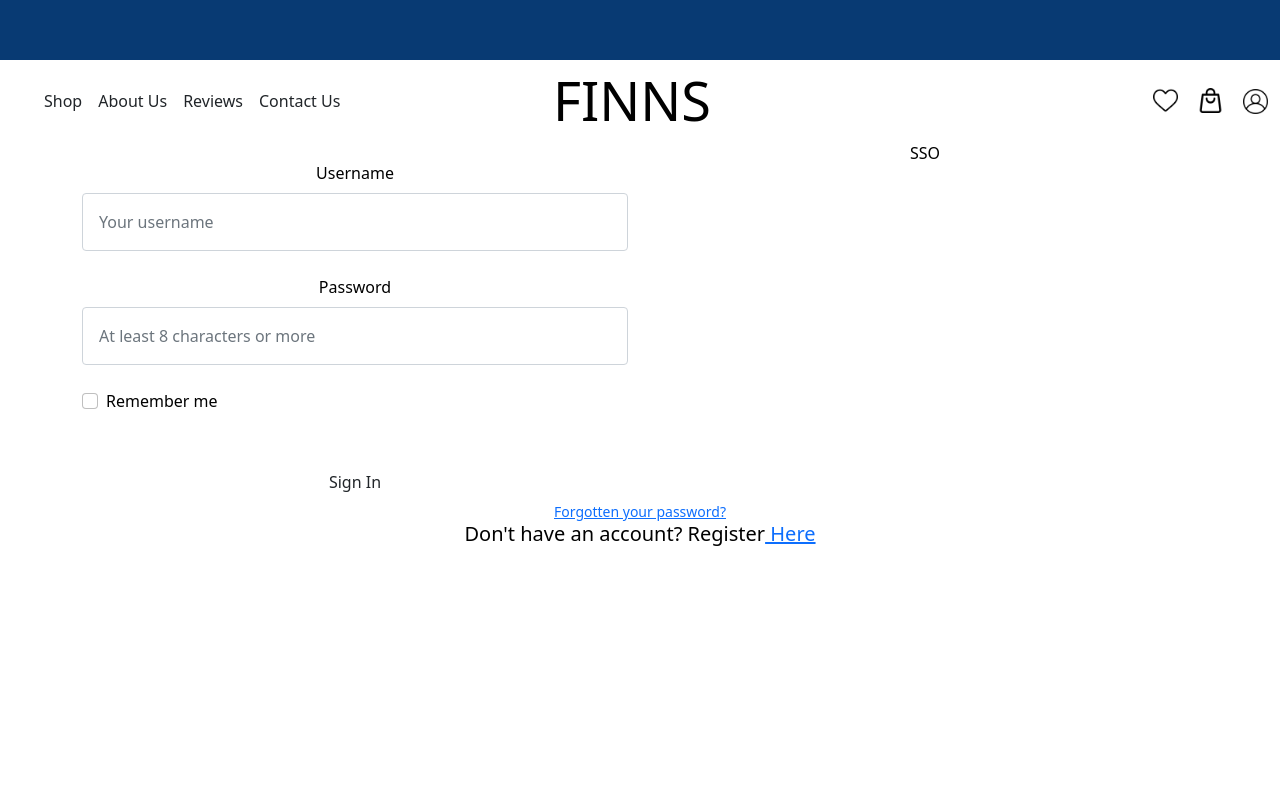
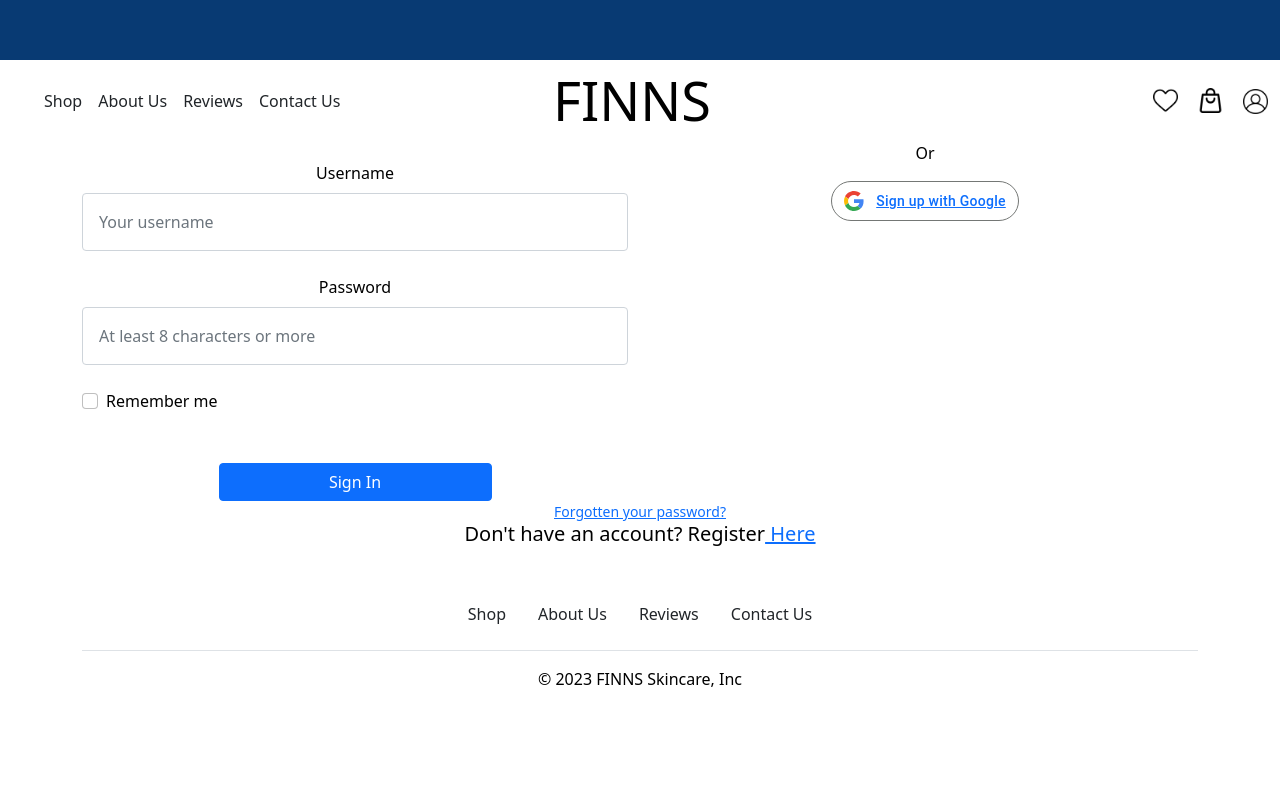
Before and after one commit to Bluiss/pp4-marketplace, a Django app: page /accounts/register/ in a window 1280 px wide. Run offline with Django 4.2, Linux system fonts and the light colour scheme; some libraries are stand-ins or nearby versions.

Commit message:
add footer to base html, styled regsister.html

```diff
--- a/core/urls.py
+++ b/core/urls.py
@@ -29,10 +29,12 @@
     path('accounts/', include('accounts.urls')),
     path('product/', include('product.urls')),
     path('accounts/', include('allauth.urls')),
+    path('accounts/', include('allauth.socialaccount.urls')),
+]
 
 
 
-]
+
 
 if settings.DEBUG:
     urlpatterns += static(settings.STATIC_URL, document_root=settings.STATIC_ROOT)
--- a/static/css/style.css
+++ b/static/css/style.css
@@ -1,6 +1,7 @@
 body {
   font-family: "Playfair Display", serif;
   color: black !important;
+  min-height: 100vh;
 }
 
 /* Navigation styling */
@@ -27,13 +28,13 @@
   color: black !important;
 }
 
-.navbar-toggler-icon {
-  background-image: url("https://mdbootstrap.com/img/svg/hamburger2.svg?color=000");
-  background-color: black;
+/* Custom styles for the burger menu */
+.navbar-toggler {
+  background-color: #fff; /* Background color */
 }
 
-.navbar-toggler-icon:hover {
-  background-color: #333;
+.navbar-toggler-icon {
+  background-color: #972626; /* Color of the burger icon */
 }
 
 /* Hero styling */
@@ -79,14 +80,121 @@
   object-fit: cover;
 }
 
-
-
-.product-detail{
+.product-detail {
   margin-top: 150px;
 }
 
-.product-image-detail{
+.product-image-detail {
   width: 100%;
   height: auto;
   object-fit: cover;
 }
+
+/* Google sso styling */
+
+.gsi-material-button {
+  -moz-user-select: none;
+  -webkit-user-select: none;
+  -ms-user-select: none;
+  -webkit-appearance: none;
+  background-color: WHITE;
+  background-image: none;
+  border: 1px solid #747775;
+  -webkit-border-radius: 20px;
+  border-radius: 20px;
+  -webkit-box-sizing: border-box;
+  box-sizing: border-box;
+  color: #1f1f1f;
+  cursor: pointer;
+  font-family: "Roboto", arial, sans-serif;
+  font-size: 14px;
+  height: 40px;
+  letter-spacing: 0.25px;
+  outline: none;
+  overflow: hidden;
+  padding: 0 12px;
+  position: relative;
+  text-align: center;
+  -webkit-transition: background-color 0.218s, border-color 0.218s,
+    box-shadow 0.218s;
+  transition: background-color 0.218s, border-color 0.218s, box-shadow 0.218s;
+  vertical-align: middle;
+  white-space: nowrap;
+  width: auto;
+  max-width: 400px;
+  min-width: min-content;
+}
+
+.gsi-material-button .gsi-material-button-icon {
+  height: 20px;
+  margin-right: 12px;
+  min-width: 20px;
+  width: 20px;
+}
+
+.gsi-material-button .gsi-material-button-content-wrapper {
+  -webkit-align-items: center;
+  align-items: center;
+  display: flex;
+  -webkit-flex-direction: row;
+  flex-direction: row;
+  -webkit-flex-wrap: nowrap;
+  flex-wrap: nowrap;
+  height: 100%;
+  justify-content: space-between;
+  position: relative;
+  width: 100%;
+}
+
+.gsi-material-button .gsi-material-button-contents {
+  -webkit-flex-grow: 1;
+  flex-grow: 1;
+  font-family: "Roboto", arial, sans-serif;
+  font-weight: 500;
+  overflow: hidden;
+  text-overflow: ellipsis;
+  vertical-align: top;
+}
+
+.gsi-material-button .gsi-material-button-state {
+  -webkit-transition: opacity 0.218s;
+  transition: opacity 0.218s;
+  bottom: 0;
+  left: 0;
+  opacity: 0;
+  position: absolute;
+  right: 0;
+  top: 0;
+}
+
+.gsi-material-button:disabled {
+  cursor: default;
+  background-color: #ffffff61;
+  border-color: #1f1f1f1f;
+}
+
+.gsi-material-button:disabled .gsi-material-button-contents {
+  opacity: 38%;
+}
+
+.gsi-material-button:disabled .gsi-material-button-icon {
+  opacity: 38%;
+}
+
+.gsi-material-button:not(:disabled):active .gsi-material-button-state,
+.gsi-material-button:not(:disabled):focus .gsi-material-button-state {
+  background-color: #303030;
+  opacity: 12%;
+}
+
+.gsi-material-button:not(:disabled):hover {
+  -webkit-box-shadow: 0 1px 2px 0 rgba(60, 64, 67, 0.3),
+    0 1px 3px 1px rgba(60, 64, 67, 0.15);
+  box-shadow: 0 1px 2px 0 rgba(60, 64, 67, 0.3),
+    0 1px 3px 1px rgba(60, 64, 67, 0.15);
+}
+
+.gsi-material-button:not(:disabled):hover .gsi-material-button-state {
+  background-color: #303030;
+  opacity: 8%;
+}
--- a/templates/base.html
+++ b/templates/base.html
@@ -37,7 +37,7 @@
 
   </head>
 
-  <body>
+  <body >
     <div id="head-color"></div>
     <!-- Navigation -->
     <div class="container-fluid text-center nav-bar-container align-items-center">
@@ -107,7 +107,28 @@
     </main>
 
     <!-- Footer -->
-    <footer">
+    <footer>
+      <div class="container sticky-bottom">
+        <footer class="py-3 my-4">
+          <ul class="nav justify-content-center border-bottom pb-3 mb-3">
+            <li class="nav-item">
+              <a class="nav-link text-dark" aria-current="page" href="{% url 'product:productlist' %}">Shop</a>
+            </li>
+            <li class="nav-item">
+              <a class="nav-link text-dark" aria-current="page" href="{% url 'about' %}"
+                >About Us</a
+              >
+            </li>
+            <li class="nav-item ">
+              <a class="nav-link text-dark" aria-current="page" href="#">Reviews</a>
+            </li>
+            <li class="nav-item">
+              <a class="nav-link text-dark" aria-current="page" href="#">Contact Us</a>
+            </li>
+          </ul>
+          <p class="text-center text-body-secondary">© 2023 FINNS Skincare, Inc</p>
+        </footer>
+      </div>
     </footer>
 
     <script
--- a/templates/product.html
+++ b/templates/product.html
@@ -38,7 +38,7 @@
                       <h2 class="card-title">{{ post.title }}</h2>
                     </a>
                     <hr />
-                    <p class="card-text text-muted h6">{{ post.price}}</p>
+                    <p class="card-text text-muted h6">£{{ post.price}}</p>
                   </div>
                 </div>
               </div>
--- a/templates/product_detail.html
+++ b/templates/product_detail.html
@@ -23,7 +23,7 @@
         <div class="card-body">
           <h5 class="card-title">{{ object.title }}</h5>
           <p class="card-text">{{ object.description }}</p>
-          <p class="card-text">{{ object.price }}</p>
+          <p class="card-text">£{{ object.price }}</p>
           <a href="#" class="btn btn-primary">ADD TO BASKET</a>
           <a href="#" class="btn btn-primary">ADD TO WISHLIST</a>
         </div>
--- a/templates/register.html
+++ b/templates/register.html
@@ -49,14 +49,33 @@
                         </label>
                     </div>
                 </div>
-                <button class="btn blue-next inactive-button" type="submit" id="loginButton">Sign In</button>
+                <div class="d-grid gap-2 col-6 mx-auto">
+                    <button class=" btn btn-primary" type="submit" id="loginButton">Sign In</button>
+                  </div>
             </form>
         </div>
         <div class="col-6">
-            SSO
+            <p>Or</p>
+            <button class="gsi-material-button">
+                <div class="gsi-material-button-state"></div>
+                <div class="gsi-material-button-content-wrapper">
+                  <div class="gsi-material-button-icon">
+                    <svg version="1.1" xmlns="http://www.w3.org/2000/svg" viewBox="0 0 48 48" xmlns:xlink="http://www.w3.org/1999/xlink" style="display: block;">
+                      <path fill="#EA4335" d="M24 9.5c3.54 0 6.71 1.22 9.21 3.6l6.85-6.85C35.9 2.38 30.47 0 24 0 14.62 0 6.51 5.38 2.56 13.22l7.98 6.19C12.43 13.72 17.74 9.5 24 9.5z"></path>
+                      <path fill="#4285F4" d="M46.98 24.55c0-1.57-.15-3.09-.38-4.55H24v9.02h12.94c-.58 2.96-2.26 5.48-4.78 7.18l7.73 6c4.51-4.18 7.09-10.36 7.09-17.65z"></path>
+                      <path fill="#FBBC05" d="M10.53 28.59c-.48-1.45-.76-2.99-.76-4.59s.27-3.14.76-4.59l-7.98-6.19C.92 16.46 0 20.12 0 24c0 3.88.92 7.54 2.56 10.78l7.97-6.19z"></path>
+                      <path fill="#34A853" d="M24 48c6.48 0 11.93-2.13 15.89-5.81l-7.73-6c-2.15 1.45-4.92 2.3-8.16 2.3-6.26 0-11.57-4.22-13.47-9.91l-7.98 6.19C6.51 42.62 14.62 48 24 48z"></path>
+                      <path fill="none" d="M0 0h48v48H0z"></path>
+                    </svg>
+                  </div>
+                  <span class="gsi-material-button-contents"><a href="{% provider_login_url 'google' %}">Sign up with Google</a></span>
+                  <span style="display: none;">Sign in with Google</span>
+                </div>
+              </button>
         </div>
     </div>
 </div>
+
 
 
 
```
Also changed, not shown: core/settings.py (+20 -8 lines), db.sqlite3, static/js/scripts.js (added).
